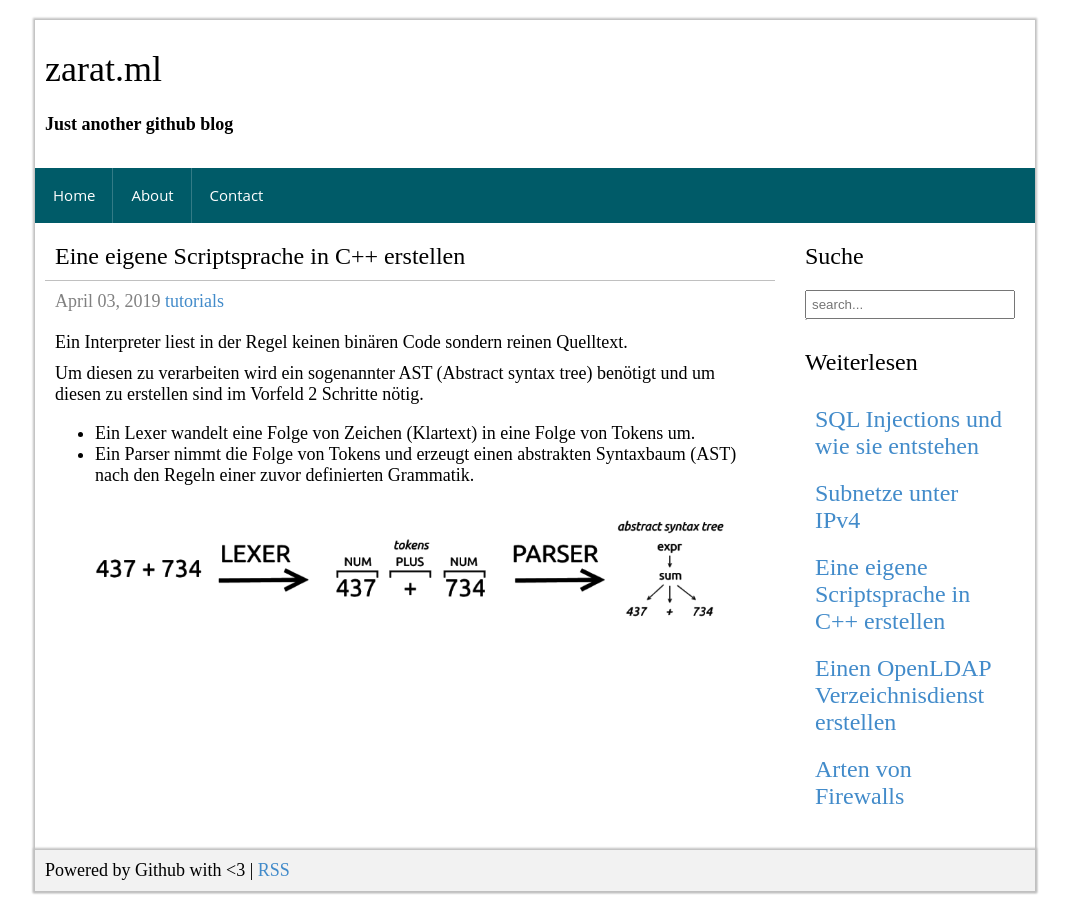
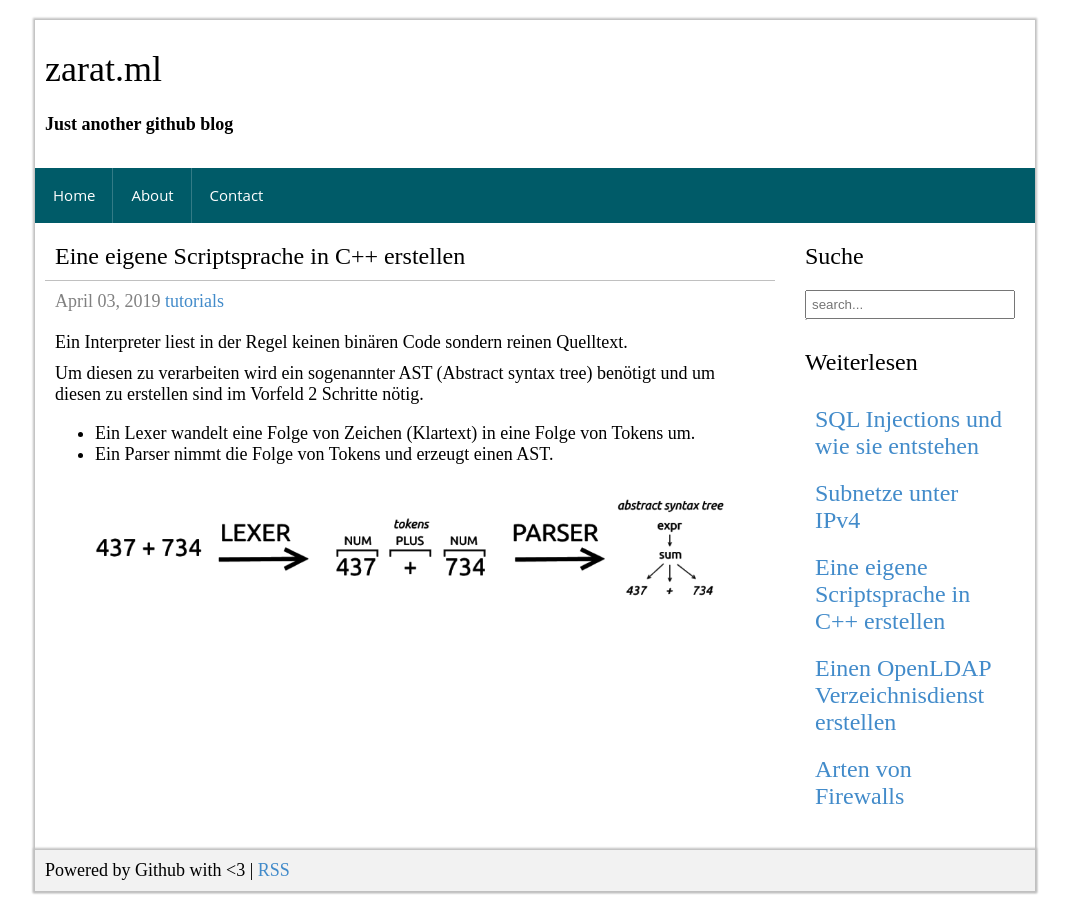
Before and after one commit to zarat/zarat.github.io, a Jekyll site: the page built from _posts/2019-04-03-script-interpreter.markdown, in a window 1280 px wide. Shown: the whole page, without its empty margins (105-1174 px from the left). Built offline with Jekyll 4.4.1, drawn with Linux system fonts in a browser that asks for light colours; comment, search, counter and statistics services are not loaded.

Commit message:
Update 2019-04-03-script-interpreter.markdown

```diff
--- a/_posts/2019-04-03-script-interpreter.markdown
+++ b/_posts/2019-04-03-script-interpreter.markdown
@@ -14,7 +14,7 @@ Um diesen zu verarbeiten wird ein sogenannter AST (Abstract syntax tree) benöti
 
 <ul>
  <li>Ein Lexer wandelt eine Folge von Zeichen (Klartext) in eine Folge von Tokens um.</li>
- <li>Ein Parser nimmt die Folge von Tokens und erzeugt einen abstrakten Syntaxbaum (AST) nach den Regeln einer zuvor definierten Grammatik.</li>
+ <li>Ein Parser nimmt die Folge von Tokens und erzeugt einen AST.</li>
 </ul>
 
 <img src="https://zarat.ml/assets/images/interpreter_chain.png" style="width:100%;">
```
